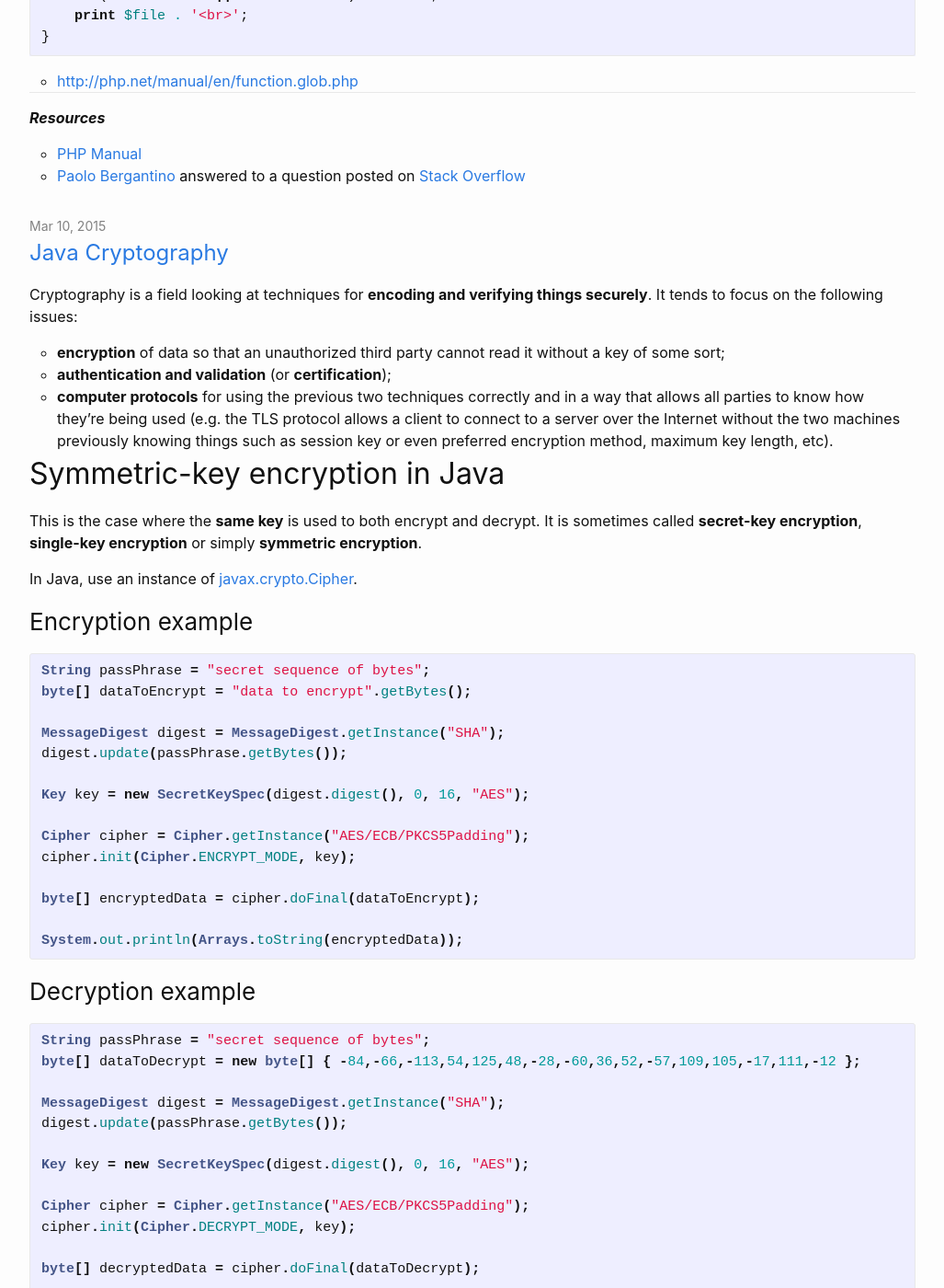
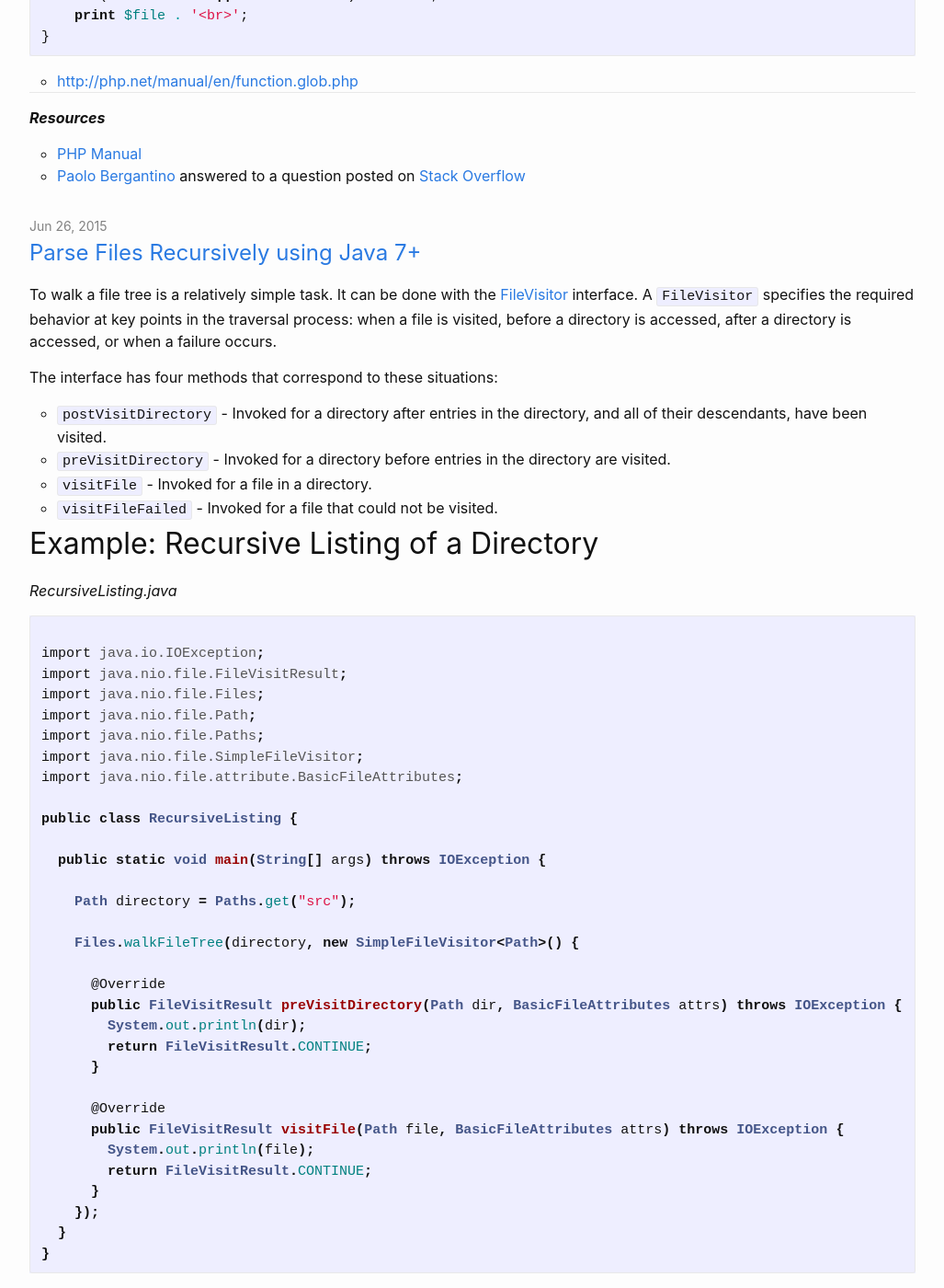
Before and after one commit to cristian-sulea/cristian-sulea-net, a Jekyll site: the page built from jekyllrb/blog.md, in a window 1280 px wide and 1400 px high, scrolled down 14755 px. Shown: the whole window at 92% size, without its empty margins (126-1153 px from the left). Built offline with Jekyll 4.4.1, drawn with Linux system fonts in a browser that asks for light colours; some of the changed text lies outside the part shown.

Commit message:
2015-06-26-parse-files-recursively-using-java-7

````diff
--- /dev/null
+++ b/jekyllrb/_posts/2015-06-26-parse-files-recursively-using-java-7.md
@@ -0,0 +1,83 @@
+---
+
+layout: post
+
+date:        "2015-06-26"
+title:       "Parse Files Recursively using Java 7+"
+description: "A FileVisitor can be used to recursively visit all the files in folder. The interface specifies the required behavior at key points in the traversal process."
+
+categories: java
+
+---
+
+
+To walk a file tree is a relatively simple task. It can be done with the <a href="http://docs.oracle.com/javase/7/docs/api/java/nio/file/FileVisitor.html">FileVisitor</a> interface.
+A `FileVisitor` specifies the required behavior at key points in the traversal process:
+when a file is visited, before a directory is accessed, after a directory is accessed, or when a failure occurs.
+
+The interface has four methods that correspond to these situations:
+
+- `postVisitDirectory` - Invoked for a directory after entries in the directory, and all of their descendants, have been visited.
+- `preVisitDirectory` - Invoked for a directory before entries in the directory are visited.
+- `visitFile` - Invoked for a file in a directory.
+- `visitFileFailed` - Invoked for a file that could not be visited.
+
+
+## Example: Recursive Listing of a Directory
+
+*RecursiveListing.java*
+
+```java
+
+import java.io.IOException;
+import java.nio.file.FileVisitResult;
+import java.nio.file.Files;
+import java.nio.file.Path;
+import java.nio.file.Paths;
+import java.nio.file.SimpleFileVisitor;
+import java.nio.file.attribute.BasicFileAttributes;
+
+public class RecursiveListing {
+
+  public static void main(String[] args) throws IOException {
+
+    Path directory = Paths.get("src");
+
+    Files.walkFileTree(directory, new SimpleFileVisitor<Path>() {
+
+      @Override
+      public FileVisitResult preVisitDirectory(Path dir, BasicFileAttributes attrs) throws IOException {
+        System.out.println(dir);
+        return FileVisitResult.CONTINUE;
+      }
+
+      @Override
+      public FileVisitResult visitFile(Path file, BasicFileAttributes attrs) throws IOException {
+        System.out.println(file);
+        return FileVisitResult.CONTINUE;
+      }
+    });
+  }
+}
+```
+
+The output should be something like:
+
+```console
+src
+src\main
+src\main\java
+src\main\java\tests
+src\main\java\tests\Frame.java
+src\main\java\tests\HelloWorldSwing.java
+src\main\java\tests\Metadata.java
+src\main\java\tests\MetadataExample.java
+src\main\java\tests\PassWordFrame.java
+src\main\java\tests\RecursiveListing.java
+src\main\java\tests2
+src\main\java\tests2\Frame.java
+src\main\resources
+src\test
+src\test\java
+src\test\resources
+```
````
Also changed, not shown: jekyllrb/_posts/2015-07-01-php-list-files-and-directories.md (+1 -1 lines), online-content/WebContent/content/blog/2015-06-26-parse-files-recursively-using-java-7/config.json (deleted, +0 -11 lines), online-content/WebContent/content/blog/2015-06-26-parse-files-recursively-using-java-7/content.html (deleted, +0 -80 lines).
